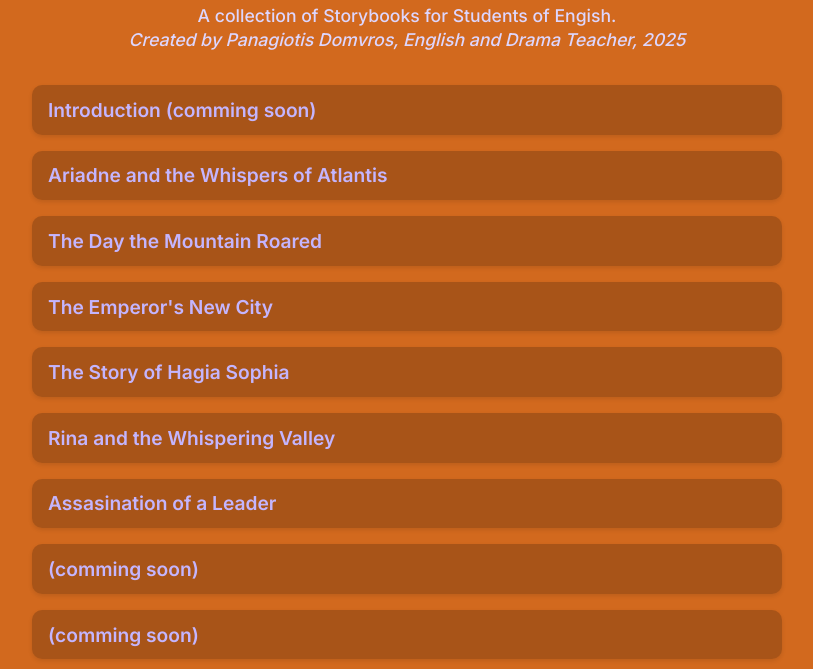
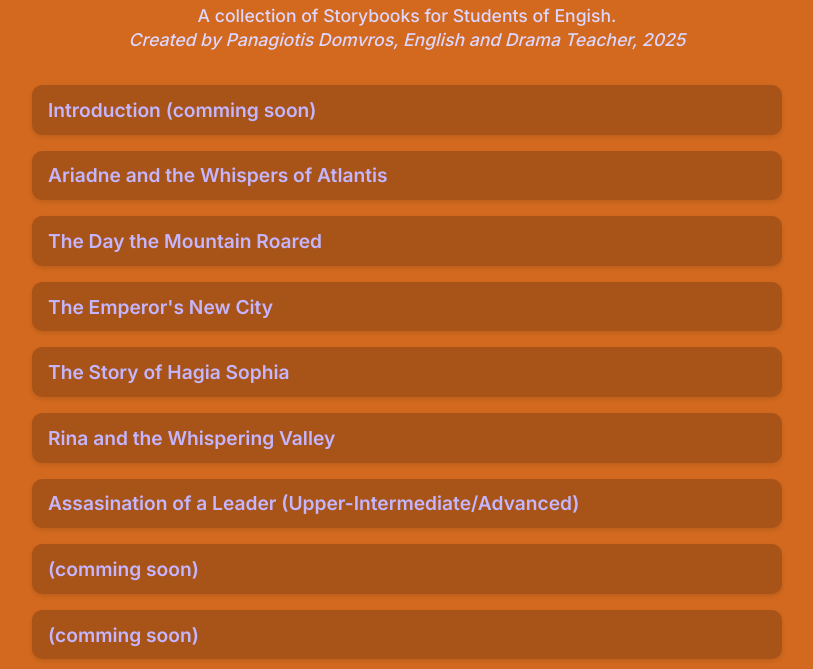
Before and after one commit to pa-domvros/storybooks1, a plain HTML site: page index.html in a window 1280 px wide. Shown: the part 131-800 px from the top of the page, without its empty margins (233-1046 px from the left). Drawn offline with Linux system fonts and the light colour scheme.

Commit message:
Update index.html

```diff
--- a/index.html
+++ b/index.html
@@ -105,7 +105,7 @@
     <details><summary><a href="./Constantine/" target="_blank">The Emperor's New City</a></summary></details>
     <details><summary><a href="./Hagia Sofia/" target="_blank">The Story of Hagia Sophia</a></summary></details>
     <details><summary><a href="./Cultures/" target="_blank">Rina and the Whispering Valley</a></summary></details>
-    <details><summary><a href="./Kapodistrias/" target="_blank">Assasination of a Leader</a></summary></details>
+    <details><summary><a href="./Kapodistrias/" target="_blank">Assasination of a Leader (Upper-Intermediate/Advanced)</a></summary></details>
     <details><summary><a href="./WishLab/" target="_blank">(comming soon)</a></summary></details>
     <details><summary><a href="./ConditionalLab/" target="_blank">(comming soon)</a></summary></details>
     <details><summary><a href="./ClausesLab/" target="_blank">(comming soon)</a></summary></details>
```
